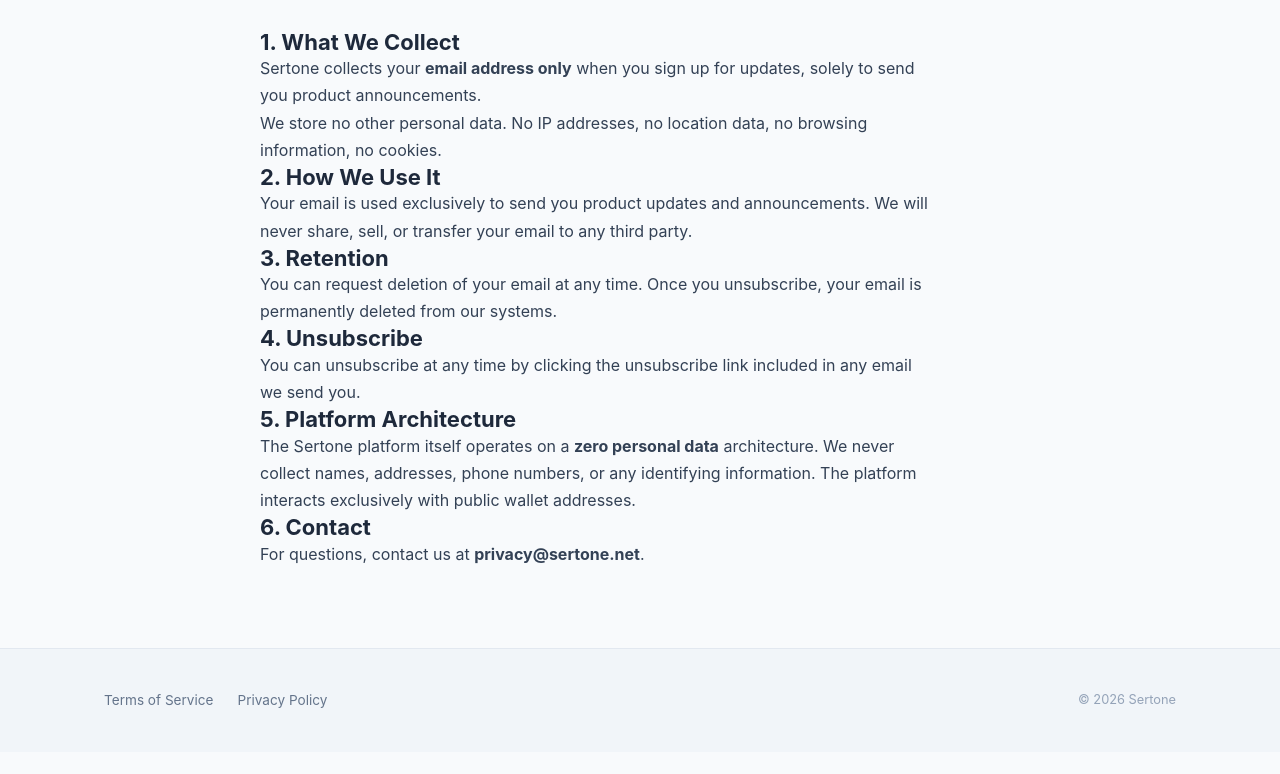
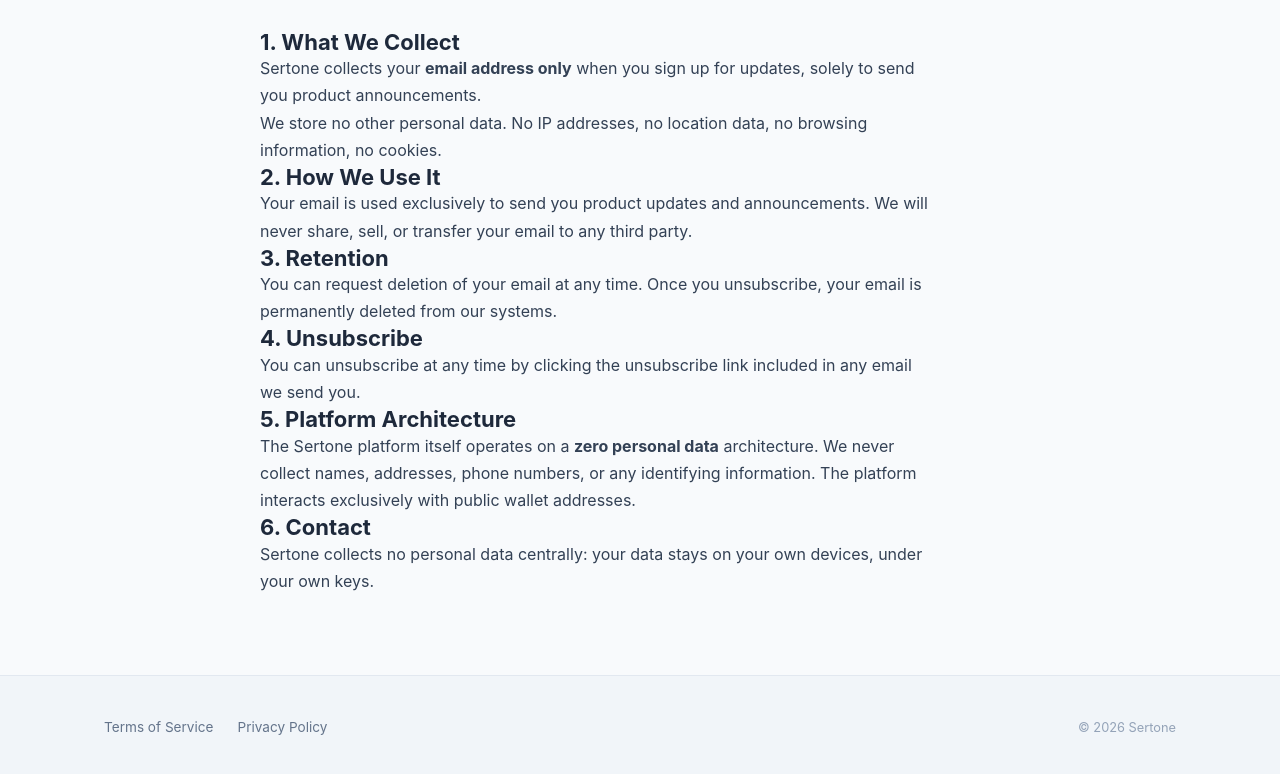
Before and after one commit to opsalis/sertone-website, a website: page privacy.html in a window 1280 px wide. Shown: the part 108-882 px from the top of the page. Before the commit the page ends 860 px from the top, so only its background shows below. Drawn offline with Linux system fonts and the light colour scheme.

Commit message:
Privacy page: remove contact address

```diff
--- a/privacy.html
+++ b/privacy.html
@@ -62,7 +62,7 @@
       <p>The Sertone platform itself operates on a <strong>zero personal data</strong> architecture. We never collect names, addresses, phone numbers, or any identifying information. The platform interacts exclusively with public wallet addresses.</p>
 
       <h3>6. Contact</h3>
-      <p>For questions, contact us at <strong>privacy@sertone.net</strong>.</p>
+      <p>Sertone collects no personal data centrally: your data stays on your own devices, under your own keys.</p>
 
     </div>
   </main>
```
